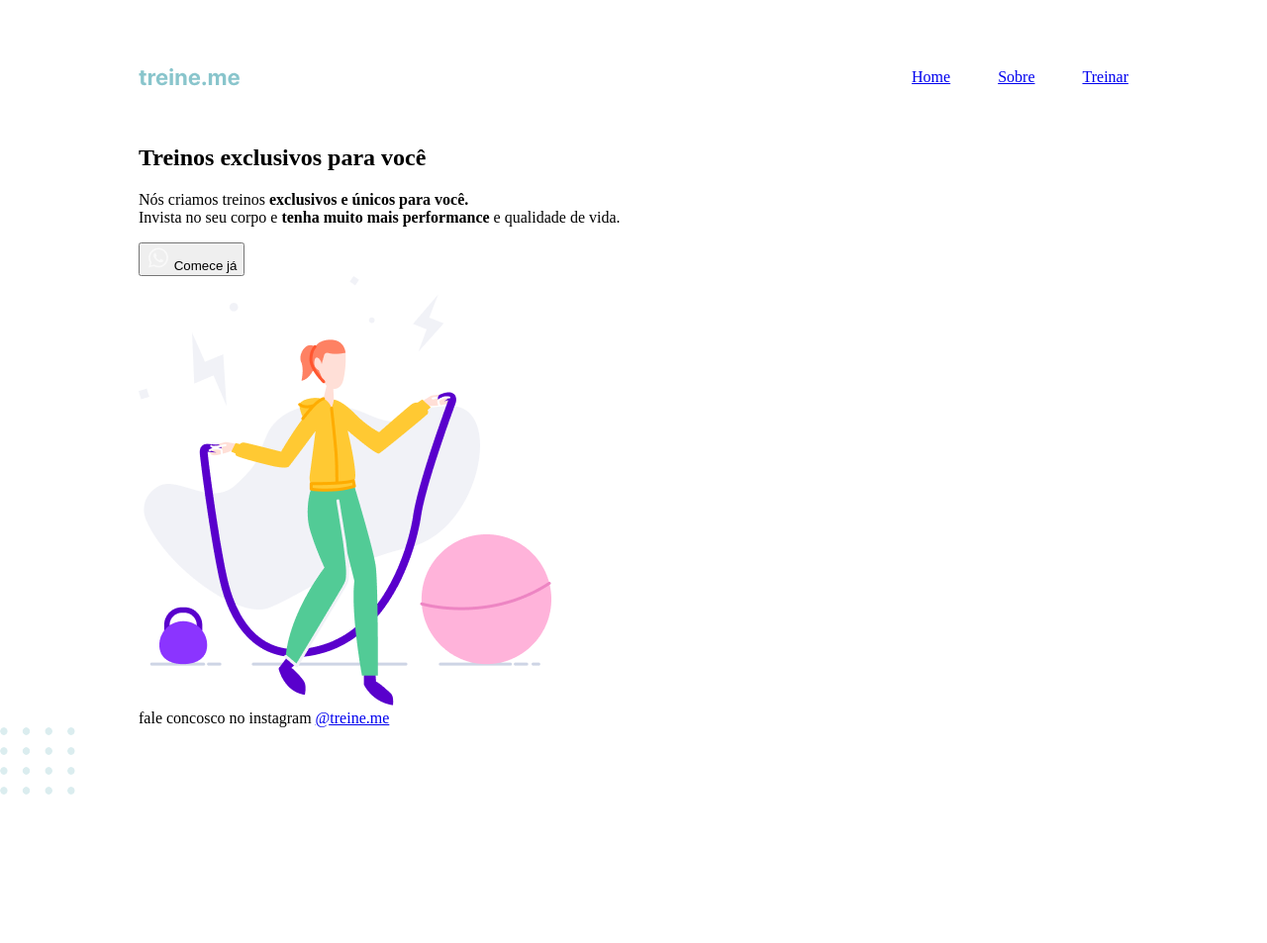
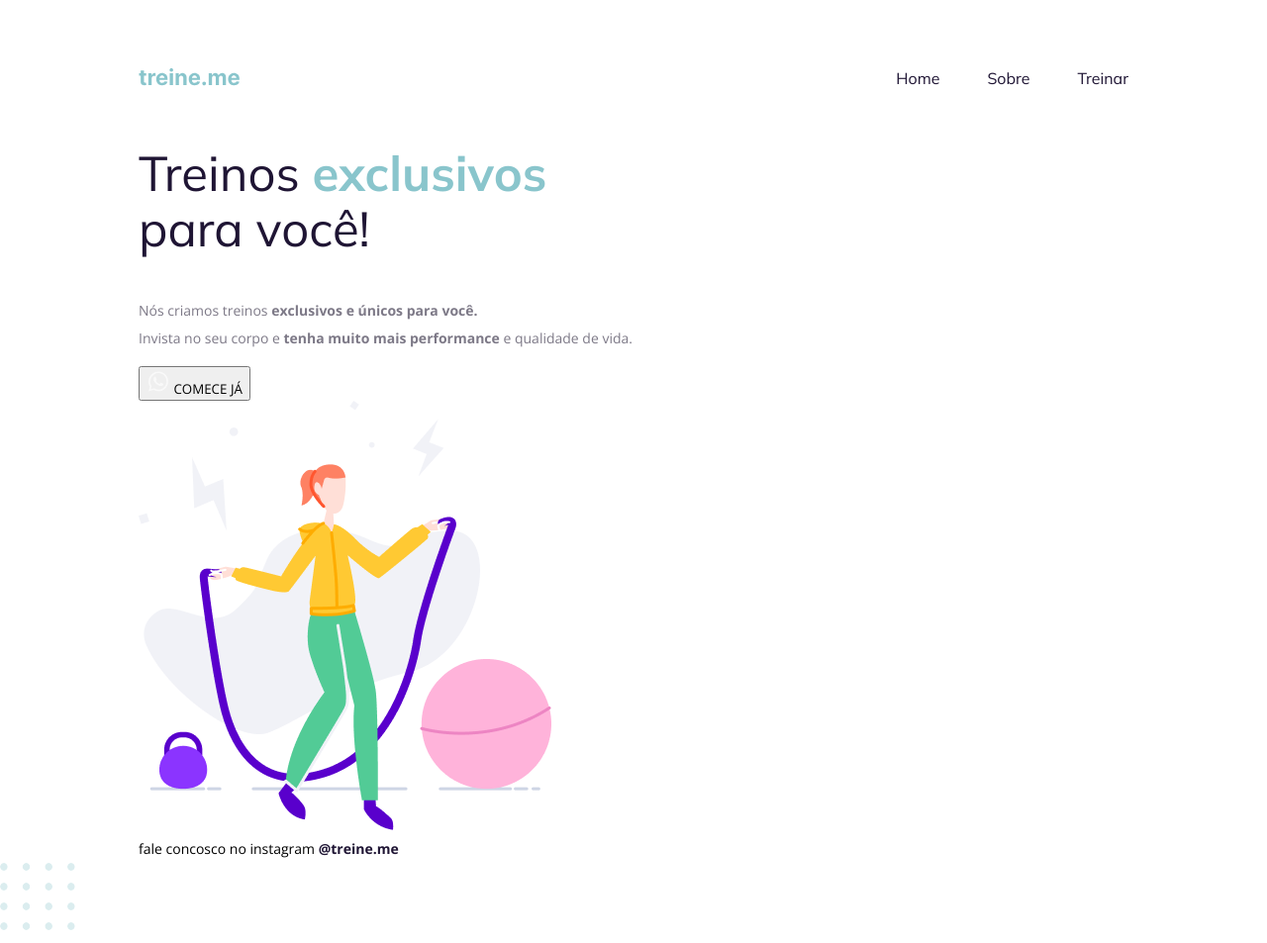
Before and after one commit to Batavoo/projeto_treine-me, a plain HTML site: page index.html in a window 1280 px wide. Shown: the whole page at 99% size. Before the commit the page ends 817 px from the top, so only its background shows below. Drawn offline with nearby package versions, Linux system fonts and the light colour scheme.

Commit message:
adicionei as fontes e melhorei os textos

```diff
--- a/index.html
+++ b/index.html
@@ -1,10 +1,16 @@
 <!DOCTYPE html>
 <html lang="pt-br">
   <head>
+    <link rel="preconnect" href="https://fonts.googleapis.com" />
+    <link rel="preconnect" href="https://fonts.gstatic.com" crossorigin />
     <meta charset="UTF-8" />
     <meta name="viewport" content="width=device-width, initial-scale=1.0" />
     <title>Treine.me</title>
     <link rel="stylesheet" href="style.css" />
+    <link
+      href="https://fonts.googleapis.com/css2?family=Mulish:wght@400;700&family=Open+Sans:wght@400;700&display=swap"
+      rel="stylesheet"
+    />
   </head>
   <body>
     <div class="page">
@@ -21,7 +27,7 @@
 
       <main>
         <section>
-          <h1>Treinos exclusivos para você</h1>
+          <h1>Treinos <span>exclusivos</span> para você!</h1>
           <p>
             Nós criamos treinos <strong>exclusivos e únicos para você.</strong
             ><br />
--- a/style.css
+++ b/style.css
@@ -1,5 +1,6 @@
 body {
   margin: 0;
+  font-family: "Open Sans", sans-serif;
 }
 
 .page {
@@ -22,3 +23,50 @@ ul {
   margin: 0;
   padding: 0;
 }
+
+a {
+  color: #1f1534;
+  text-decoration: none;
+}
+
+ul li a:hover {
+  font-weight: bold;
+}
+
+h1,
+ul {
+  font-family: "Mulish", sans-serif;
+}
+
+h1 {
+  font-size: 49px;
+  line-height: 56px;
+  color: #1f1534;
+  font-weight: normal;
+  width: 490px;
+}
+
+h1 span {
+  color: #89c5cc;
+  font-weight: bold;
+}
+
+p {
+  font-size: 14px;
+  line-height: 28px;
+  color: #7d7987;
+}
+
+button {
+  text-transform: uppercase;
+  font-family: "Open Sans", sans-serif;
+}
+
+footer {
+  font-size: 14px;
+  line-height: 28px;
+}
+
+footer a {
+  font-weight: bold;
+}
```
